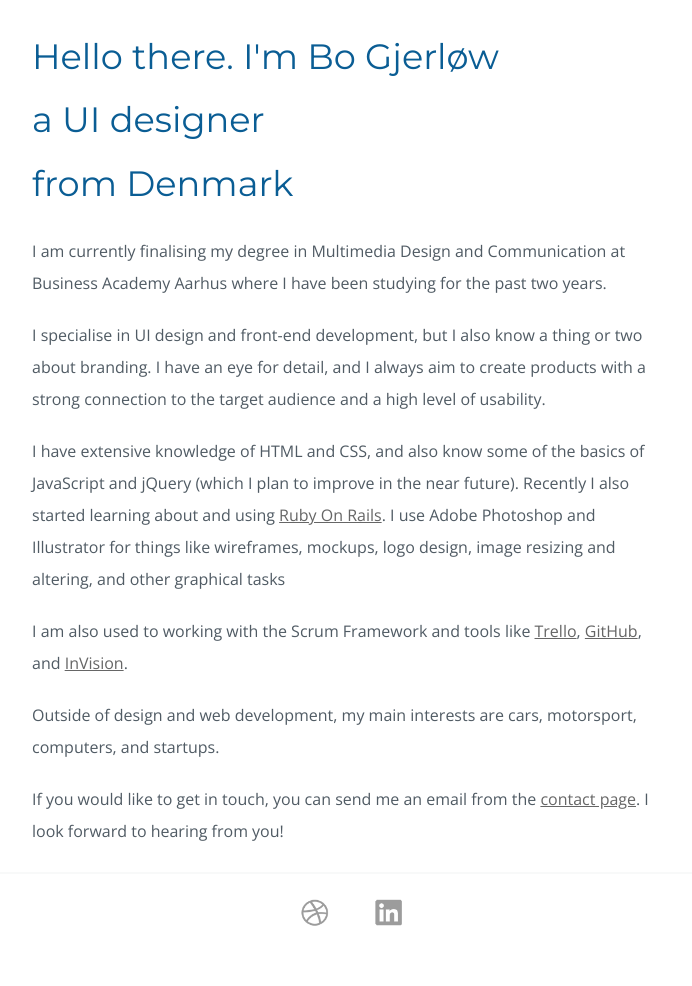
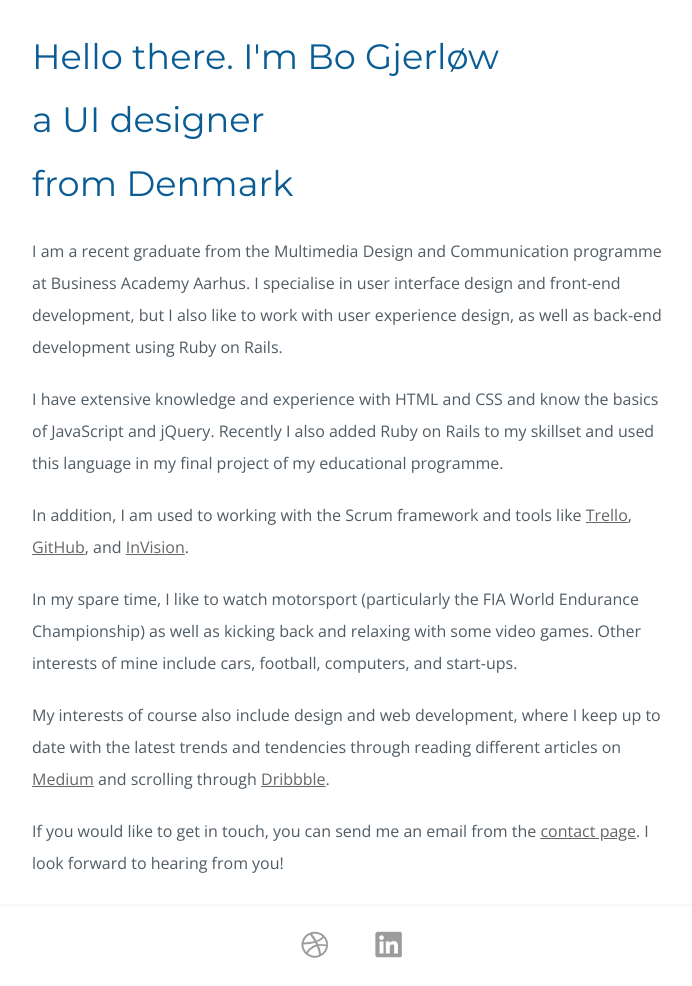
Before and after one commit to bgjerlow/portfolio-website, a PHP site: page /about.php in a window 1280 px wide. Shown: the part 82-1068 px from the top of the page, without its empty margins (288-980 px from the left). Before the commit the page ends 1008 px from the top, so only its background shows below. Run offline with PHP 8.4, Linux system fonts and the light colour scheme; some libraries are stand-ins or nearby versions.

Commit message:
New content for 'About' page

```diff
--- a/about.php
+++ b/about.php
@@ -20,7 +20,7 @@
 					if($(window).width() >= 768) {
 						$(function () {
   							count = 0;
-  							wordsArray = ["a UI designer","a front-end developer","a car enthusiast","an aspiring entrepreneur"];
+  							wordsArray = ["a UI designer","a front-end developer","a car enthusiast", "a motorsport fan","an aspiring entrepreneur"];
 
   							setInterval(function () {
     							count++;
@@ -32,15 +32,15 @@
 					}
 				</script>
 
-				<p class="aboutText">I am currently finalising my degree in Multimedia Design and Communication at Business Academy Aarhus where I have been studying for the past two years.</p>
+				<p class="aboutText">I am a recent graduate from the Multimedia Design and Communication programme at Business Academy Aarhus. I specialise in user interface design and front-end development, but I also like to work with user experience design, as well as back-end development using Ruby on Rails.</p>
 
-				<p class="aboutText">I specialise in UI design and front-end development, but I also know a thing or two about branding. I have an eye for detail, and I always aim to create products with a strong connection to the target audience and a high level of usability.</p>
+				<p class="aboutText">I have extensive knowledge and experience with HTML and CSS and know the basics of JavaScript and jQuery. Recently I also added Ruby on Rails to my skillset and used this language in my final project of my educational programme.</p>
 
-                <p class="aboutText">I have extensive knowledge of HTML and CSS, and also know some of the basics of JavaScript and jQuery (which I plan to improve in the near future). Recently I also started learning about and using <a href="http://rubyonrails.org" class="itemLink">Ruby On Rails</a>. I use Adobe Photoshop and Illustrator for things like wireframes, mockups, logo design, image resizing and altering, and other graphical tasks</p>
+                <p class="aboutText">In addition, I am used to working with the Scrum framework and tools like <a href="https://trello.com" class="itemLink">Trello</a>, <a href="https://github.com" class="itemLink">GitHub</a>, and <a href="https://www.invisionapp.com" class="itemLink">InVision</a>.</p>
 
-                <p class="aboutText">I am also used to working with the Scrum Framework and tools like <a href="https://trello.com" class="itemLink">Trello</a>, <a href="https://github.com" class="itemLink">GitHub</a>, and <a href="https://www.invisionapp.com" class="itemLink">InVision</a>.</p>
+				<p class="aboutText">In my spare time, I like to watch motorsport (particularly the FIA World Endurance Championship) as well as kicking back and relaxing with some video games. Other interests of mine include cars, football, computers, and start-ups.</p>
 
-				<p class="aboutText">Outside of design and web development, my main interests are cars, motorsport, computers, and startups.</p>
+                <p class="aboutText">My interests of course also include design and web development, where I keep up to date with the latest trends and tendencies through reading different articles on <a href="https://medium.com" class="itemLink">Medium</a> and scrolling through <a href="https://dribbble.com" class="itemLink">Dribbble</a>.</p>
 
 				<p class="aboutText">If you would like to get in touch, you can send me an email from the <a href="contact.php" class="itemLink">contact page</a>. I look forward to hearing from you!</p>
 			</main>
```
